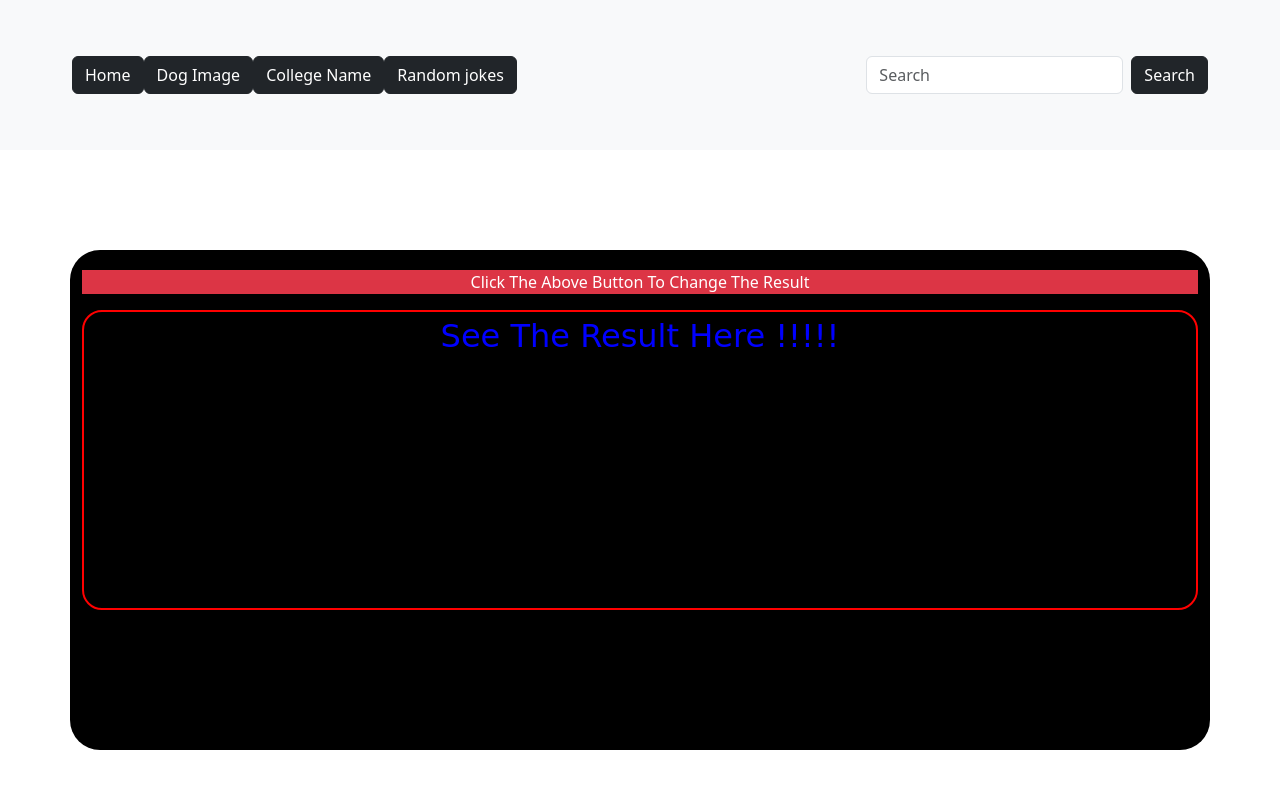
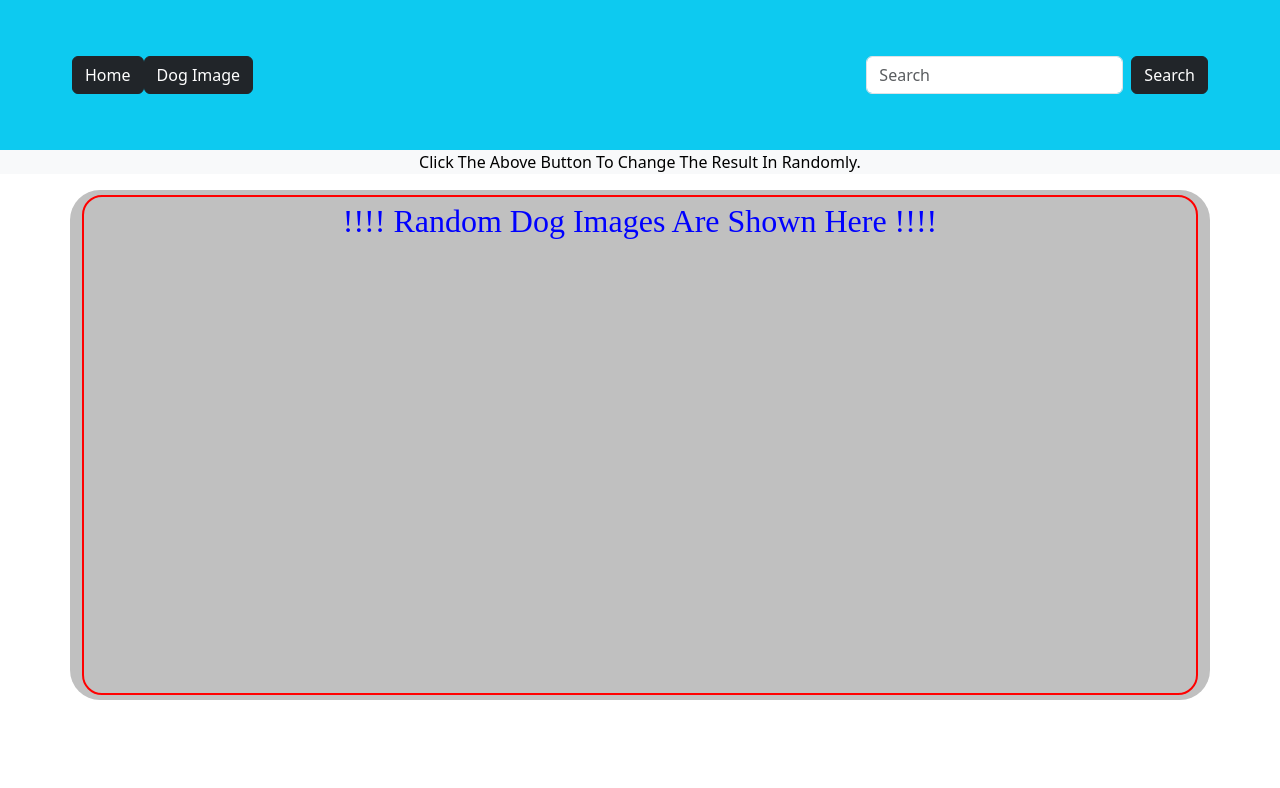
Before and after one commit to priyarajesh7696/promise-task, a plain HTML site: page index.html in a window 1280 px wide. Drawn offline with nearby package versions, Linux system fonts and the light colour scheme.

Commit message:
code changed

```diff
--- a/index.html
+++ b/index.html
@@ -13,7 +13,7 @@
     />
   </head>
   <body>
-    <nav class="navbar navbar-expand-lg bg-body-tertiary">
+    <nav class="navbar navbar-expand-lg bg-info">
       <div
         class="container-fluid d-flex align-content-around justify-content-around g-5"
       >
@@ -25,16 +25,7 @@
             <button class="btn btn-dark" type="button" id="getDetails">
               Dog Image
             </button>
-            <li class="nav-item dropdown">
-              <button class="btn btn-dark" type="button" id="getDetails1">
-                College Name
-              </button>
-            </li>
-            <li class="nav-item">
-              <button class="btn btn-dark" type="button" id="getDetails2">
-                Random jokes
-              </button>
-            </li>
+
           </ul>
           <form class="d-flex" role="search">
             <input
@@ -54,15 +45,15 @@
         </div>
       </div>
     </nav>
+    <p class="text-capitalize table-light text-bg-light text-center">
+      click the above button to change the result in randomly.
+    </p>
     <div class="container">
-      <p class="text-capitalize table-light text-bg-danger">
-        click the above button to change the result
-      </p>
+
 
       <div class="mainDiv">
         <span class="text-capitalize" id="api1">
-          See The Result Here !!!!!</span
-        >
+          !!!! Random Dog Images are Shown Here !!!!</span>
       </div>
     </div>
     <script src="./script.js"></script>
--- a/script.js
+++ b/script.js
@@ -1,35 +1,11 @@
 const mainDiv = document.getElementById("mainDiv");
 const getDetails = document.getElementById("getDetails");
-const getDetails1 = document.getElementById("getDetails1");
-const getDetails2 = document.getElementById("getDetails2");
 
 getDetails.addEventListener("click", async () => {
   //!using the dog api to fetch the data from server.
   const res = await fetch("https://dog.ceo/api/breeds/image/random");
   const data = await res.json();
 
-  console.log(data.message);
   const output = document.getElementById("api1");
-  output.innerHTML = `<img src="${data.message}"height="300px" alt=" Random Dog Images" caption="Random Dog Image">`;
+  output.innerHTML = `<img src="${data.message}"height="480px" alt=" Random Dog Images" caption="Random Dog Image">`;
 });
-getDetails1.addEventListener("click", async () => {
-  //!using the universities api to fetch the data from server.
-  const res1 = await fetch(
-    "http://universities.hipolabs.com/search?country=india"
-  );
-  const data1 = await res1.json();
-  console.log(data1);
-  for (let i = 0; i < data1.length; i++) {
-    const output1 = document.getElementById("api1");
-    output1.innerHTML = ` ${data1[i].country} <br>${data1[i].name}<br>${data1[i].web_pages}   ${data1[i].domains}`;
-  }
-});
-
-getDetails2.addEventListener("click", async () => {
-  //!using the joke api to fetch the data from server.
-  const res2 = await fetch("https://official-joke-api.appspot.com/random_joke");
-  const data2 = await res2.json();
-  console.log(data2);
-  const output2 = document.getElementById("api1");
-  output2.innerHTML = `${data2.type} <br>  jokes ::  ${data2.setup} <br> punch ::${data2.punchline} <br>`;
-});
--- a/style.css
+++ b/style.css
@@ -1,13 +1,11 @@
+
 .container {
-  background-color: black;
   align-items: center;
   text-align: center;
   border-radius: 30px;
-  padding: 20px;
-  padding-left: 100px;
-  margin: 100px;
-  height: 500px;
-  width: 700px;
+  padding: 5px;
+  margin: 10px;
+  background-color:silver;
 }
 span {
   display: block;
@@ -15,9 +13,9 @@ span {
   text-align: center;
   border: 2px solid red;
   border-radius: 20px;
-  height: 300px;
+  height: 500px;
   width: auto;
   color: blue;
-  font-family: cursive;
+  font-family: 'Times New Roman', Times, serif;
   font-size: xx-large;
 }
```
